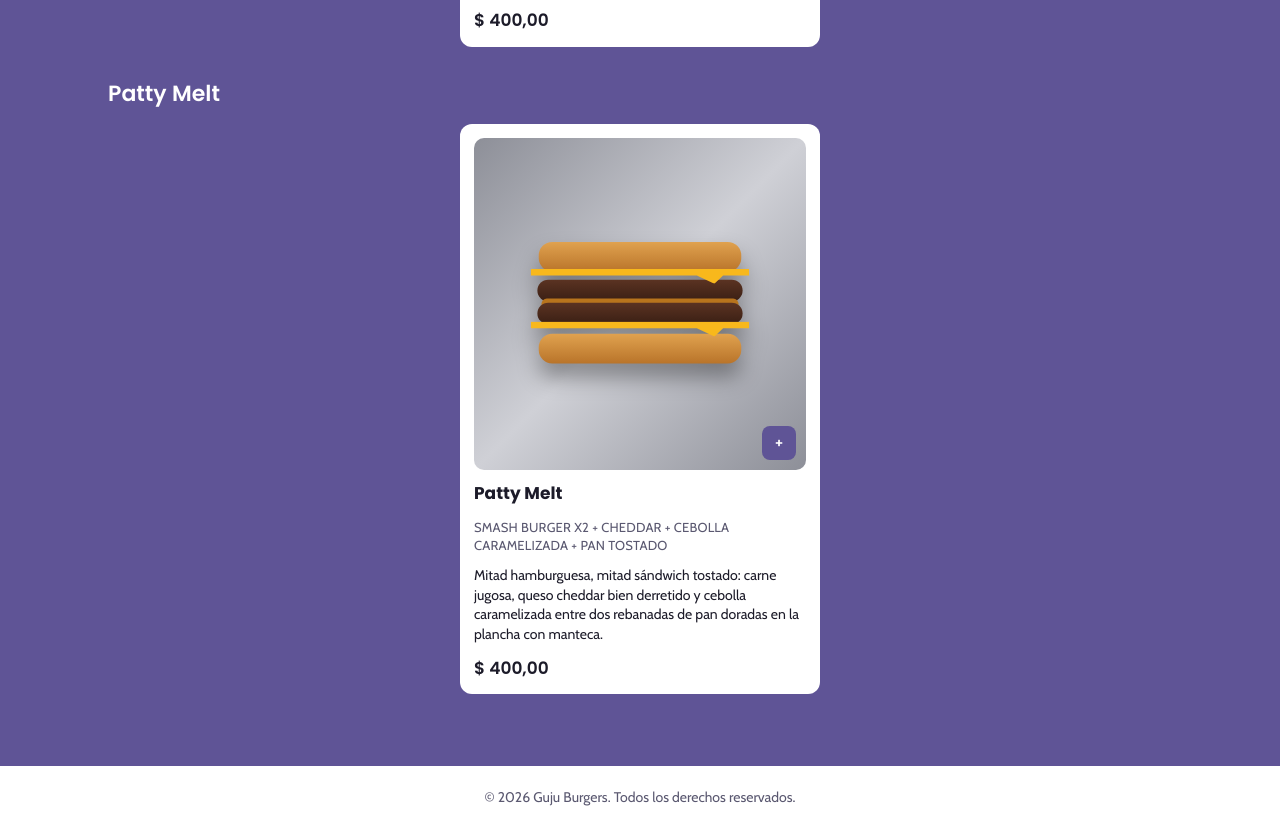
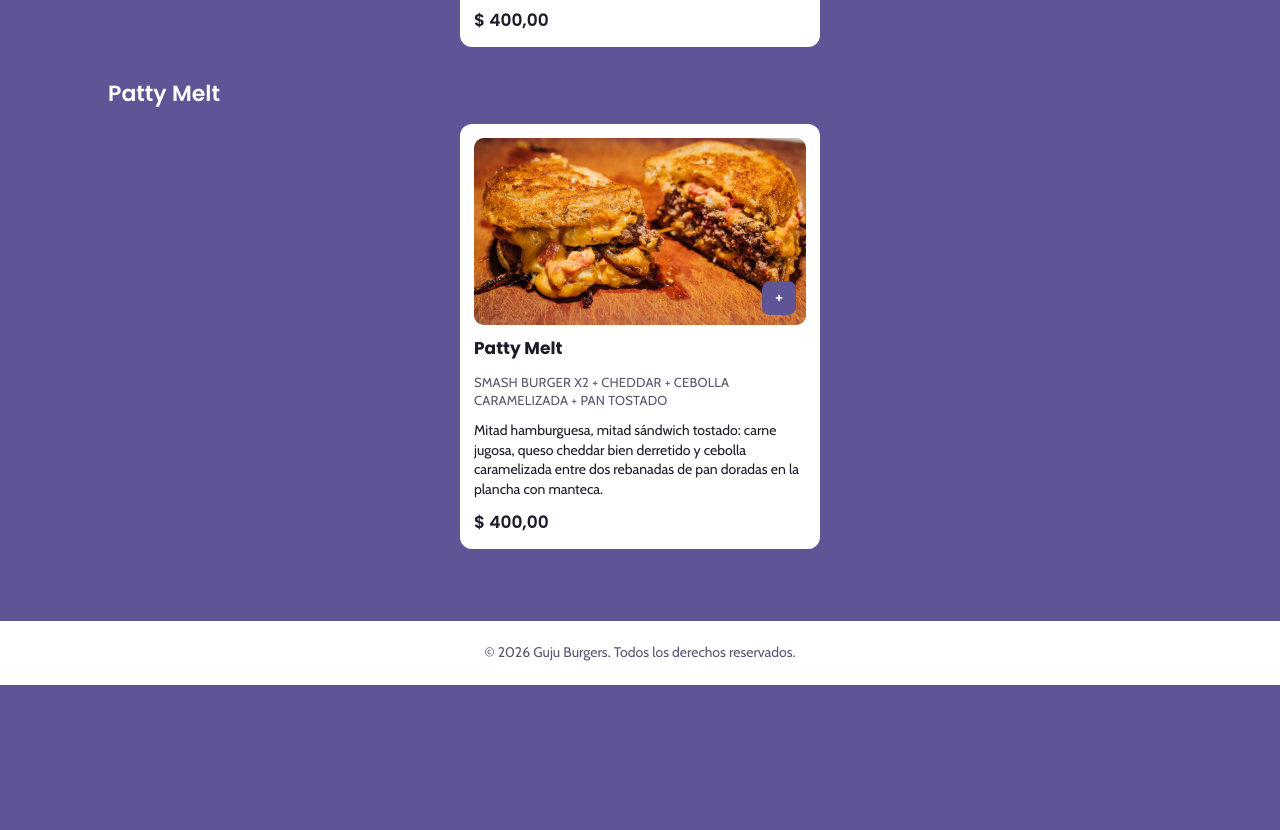
Before and after one commit to mjvy5dk8mz-cpu/guju-burgers, a plain HTML site: page index.html in a window 1280 px wide. Shown: the part 1680-2510 px from the top of the page. After the commit the page ends 2365 px from the top, so only its background shows below. Drawn offline with nearby package versions, Linux system fonts and the light colour scheme.

Commit message:
Foto de Patty Melt
Co-Authored-By: Claude Sonnet 5.5 <noreply@anthropic.com>

```diff
--- a/index.html
+++ b/index.html
@@ -213,9 +213,9 @@ const PRODUCTS = [
     desc:'Smash burger x2 + cebolla caramelizada + cheddar', price:400, img:'oklahoma.webp',
     about:'Hamburguesa típica de Oklahoma (EE. UU.): la cebolla fina se aplasta junto con la carne en la plancha y se cocina con ella, quedando dulce, caramelizada y llena de sabor.' },
   { id:'pattymelt', cat:'pattymelt', name:'Patty Melt',
-    desc:'Smash burger x2 + cheddar + cebolla caramelizada + pan tostado', price:400,
+    desc:'Smash burger x2 + cheddar + cebolla caramelizada + pan tostado', price:400, img:'pattymelt.webp', ratio:'16/9',
     about:'Mitad hamburguesa, mitad sándwich tostado: carne jugosa, queso cheddar bien derretido y cebolla caramelizada entre dos rebanadas de pan doradas en la plancha con manteca.',
-    layers:['toast','cheese','patty','onion-c','patty second','cheese','toast'] },
+     },
 ];
 const WHATSAPP = ''; // ej: '59899123456' para enviar el pedido por WhatsApp
 /* ========================================================= */
@@ -226,7 +226,7 @@ const cart = {};
 
 function card(p){
   return `<article class="card">
-    <div class="pic">${p.img?`<img src="${p.img}" alt="${p.name}">`:`<div class="burger">${p.layers.map(l=>`<div class="${l}"></div>`).join('')}</div>`}
+    <div class="pic"${p.ratio?` style="aspect-ratio:${p.ratio}"`:''}>${p.img?`<img src="${p.img}" alt="${p.name}">`:`<div class="burger">${p.layers.map(l=>`<div class="${l}"></div>`).join('')}</div>`}
       <button class="add" data-id="${p.id}" aria-label="Agregar ${p.name}">+</button></div>
     <h3>${p.name}</h3><p>${p.desc}</p><p class="about">${p.about||''}</p><div class="price">${fmt(p.price)}</div></article>`;
 }
```
Also changed, not shown: pattymelt.webp (added).
